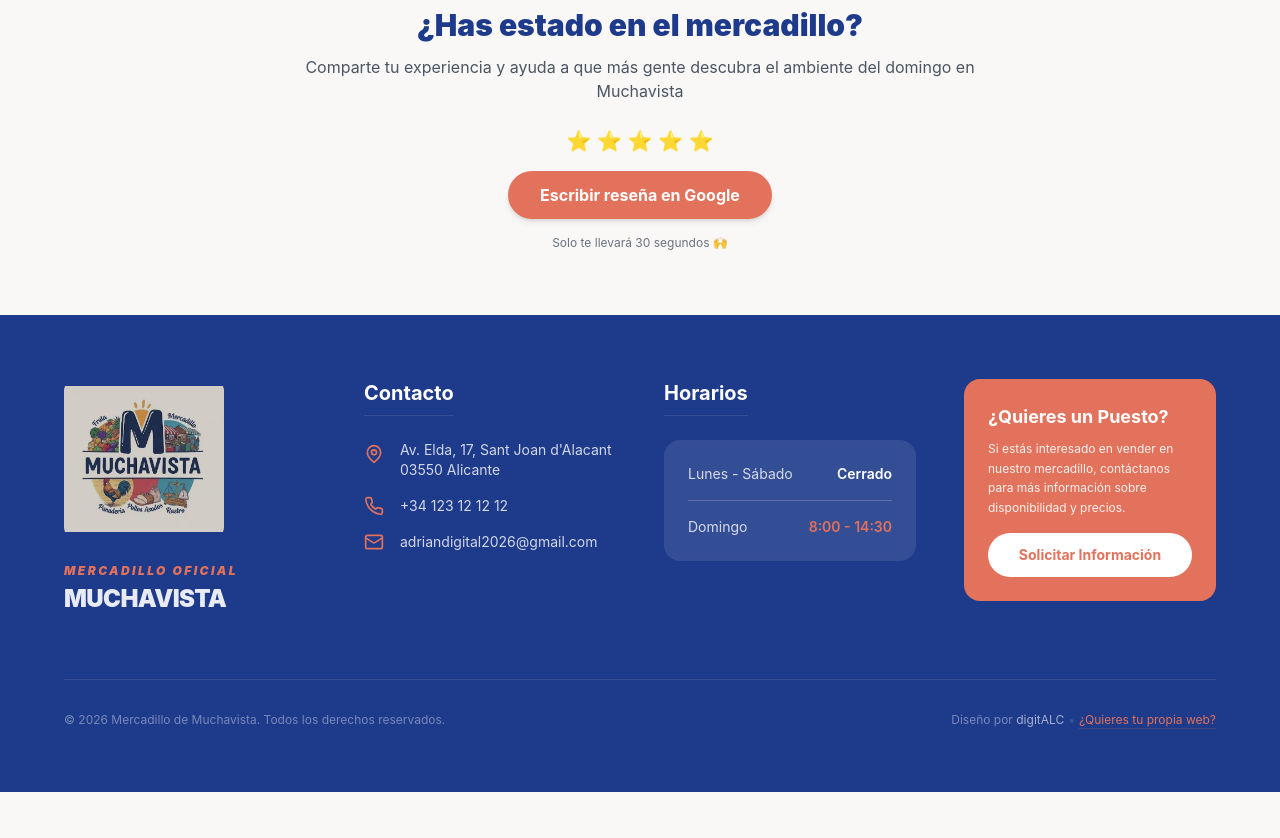
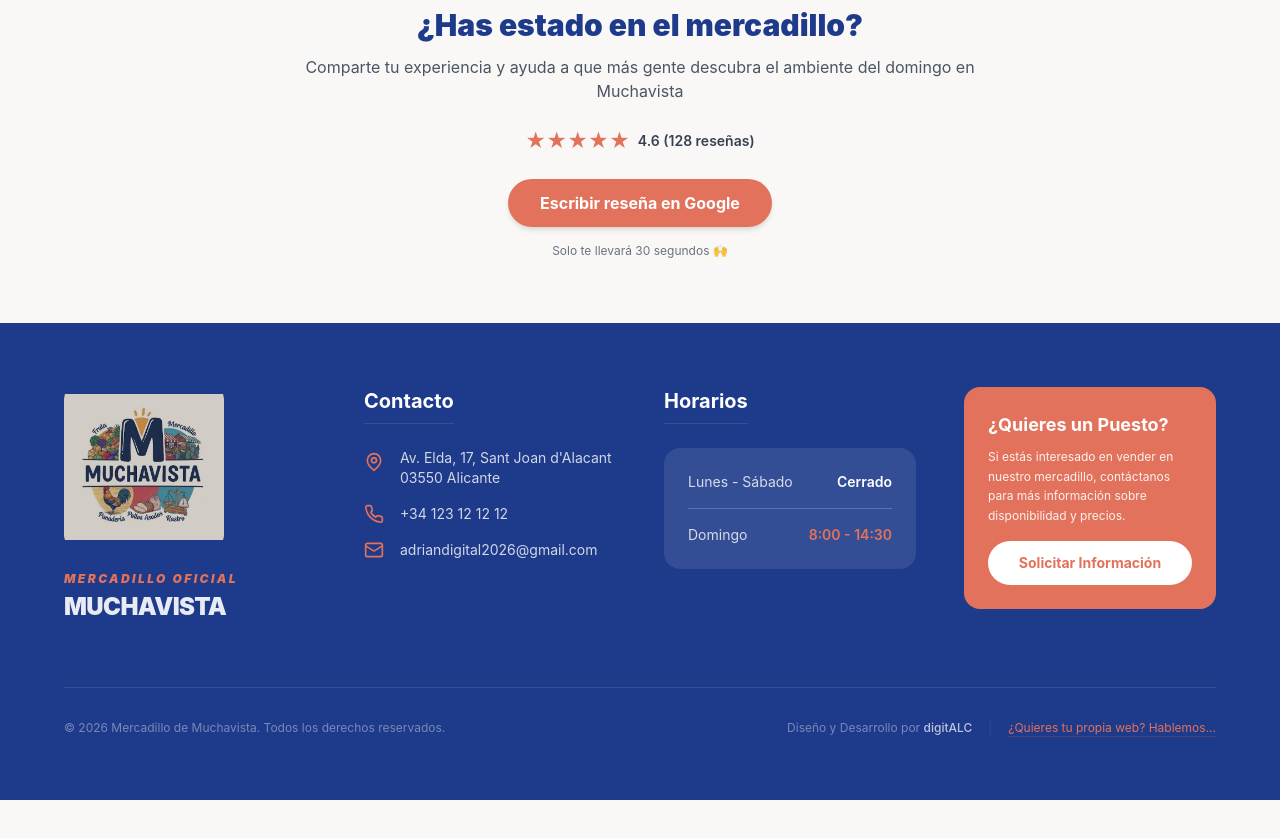
Before and after one commit to adrian-BD/mercadillo-app, a React (Vite) app: page / in a window 1280 px wide. Shown: the part 1640-2478 px from the top of the page. Built offline with nearby package versions, Linux system fonts and the light colour scheme; no server answers; the database is empty.

Commit message:
feat: seccion resena mejorada con 5estrellas y foother digitALC

```diff
--- a/src/components/ContactSection.tsx
+++ b/src/components/ContactSection.tsx
@@ -95,20 +95,25 @@ export function ContactSection() {
   <div className="flex flex-col md:flex-row justify-between items-center gap-4">
     <p>© 2026 Mercadillo de Muchavista. Todos los derechos reservados.</p>
 
-            <p className="flex flex-col md:flex-row items-center justify-center gap-1">
+    <div className="flex flex-col md:flex-row items-center justify-center gap-4">
+      {/* Sección de Créditos con Logo */}
+      <div className="flex items-center gap-2 group">
+
         <span>
-                Diseño por <span className="text-white/60">digitALC</span>
+          Diseño y Desarrollo por <span className="text-white/70 font-medium group-hover:text-white transition-colors">digitALC</span>
         </span>
-              <span className="hidden md:inline opacity-30">•</span>
-              <span>
+      </div>
+
+      <span className="hidden md:inline opacity-20">|</span>
+
+      {/* CTA de Contacto */}
       <a
         href="mailto:adriandigital2026@gmail.com"
         className="text-[#E2725B] hover:text-white transition-colors duration-300 underline underline-offset-4 decoration-[#E2725B]/20"
       >
-                  ¿Quieres tu propia web?
+        ¿Quieres tu propia web? Hablemos...
       </a>
-              </span>
-            </p>
+    </div>
   </div>
 </div>
 
--- a/src/components/Resena.tsx
+++ b/src/components/Resena.tsx
@@ -1,23 +1,26 @@
 export function Resena() {
   return (
-    <div className="py-16 px-4 text-center bg-[#F9F8F6] border-t border-[#E5E5E5]">
-      <div className="max-w-2xl mx-auto">
+    <div className="py-16 px-4 bg-[#F9F8F6] border-t border-[#E5E5E5]">
+      <div className="max-w-2xl mx-auto text-center">
 
         <h3 className="text-2xl md:text-3xl font-black text-[#1E3A8A] mb-3">
           ¿Has estado en el mercadillo?
         </h3>
 
-        <p className="text-gray-600 mb-6 text-base">
+        <p className="text-gray-600 mb-6">
           Comparte tu experiencia y ayuda a que más gente descubra el ambiente del domingo en Muchavista
         </p>
 
-        {/* estrellas visuales */}
-        <div className="flex justify-center gap-1 mb-4 text-[#E2725B] text-xl">
-          ⭐ ⭐ ⭐ ⭐ ⭐
+        {/* ⭐ RATING */}
+        <div className="flex items-center justify-center gap-2 mb-6">
+          <span className="text-[#E2725B] text-xl">★★★★★</span>
+          <span className="text-gray-700 font-semibold text-sm">
+            4.6 (128 reseñas)
+          </span>
         </div>
 
-        <a
-          href="https://search.google.com/local/writereview?placeid=ChIJZb-wYLU5Yg0RQMsnvFKuHzE"
+        {/* BOTÓN */}
+        <a href="https://search.google.com/local/writereview?placeid=ChIJZb-wYLU5Yg0RQMsnvFKuHzE"
           target="_blank"
           rel="noopener noreferrer"
           className="inline-block bg-[#E2725B] text-white px-8 py-3 rounded-full font-bold shadow-md transition-all duration-300 hover:scale-105 hover:shadow-lg"
--- a/src/index.css
+++ b/src/index.css
@@ -30,3 +30,20 @@
 html {
   scroll-behavior: smooth;
 }
+
+logo-digitalc-footer {
+    /* Convierte el color a escala de grises y ajusta el brillo */
+    filter: grayscale(100%) brightness(0.6);
+    width: 24px; /* Ajusta el tamaño según necesites */
+    height: auto;
+    vertical-align: middle;
+    margin-right: 8px;
+    opacity: 0.8; /* Le da un toque más discreto */
+    transition: all 0.3s ease;
+}
+
+/* Efecto al pasar el ratón: recupera su color o se aclara */
+.logo-digitalc-footer:hover {
+    filter: grayscale(0%) brightness(1);
+    opacity: 1;
+}
```
Also changed, not shown: public/DigitALC_fabicon.jpeg (added). Lines whose indentation alone changed are shown as unchanged.
